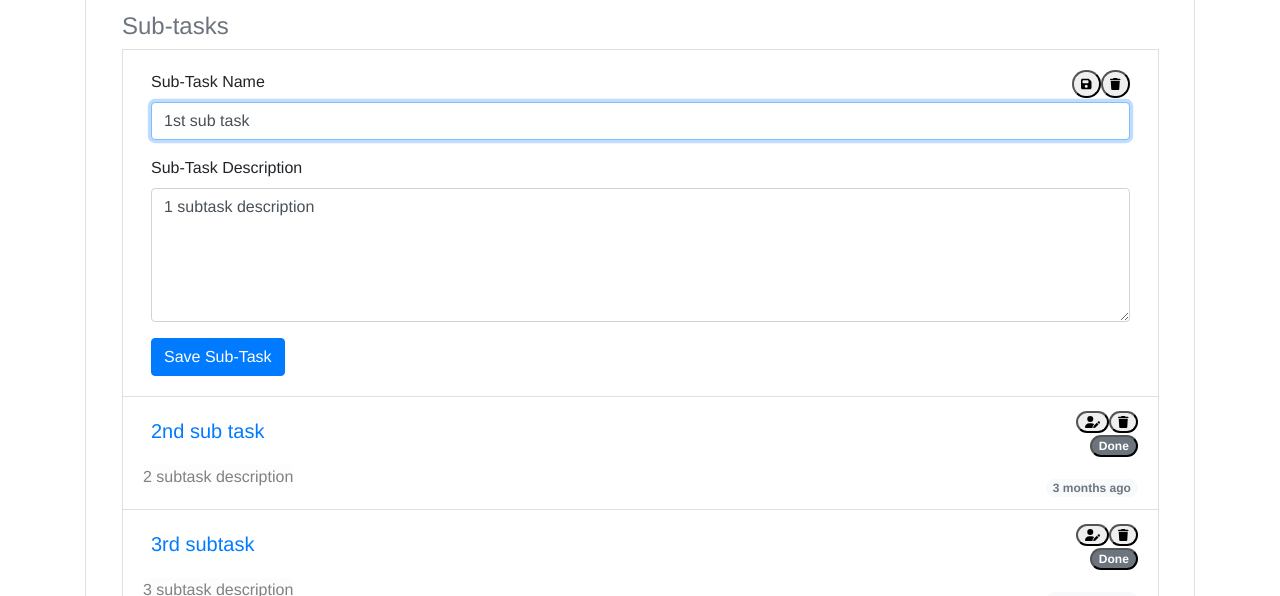
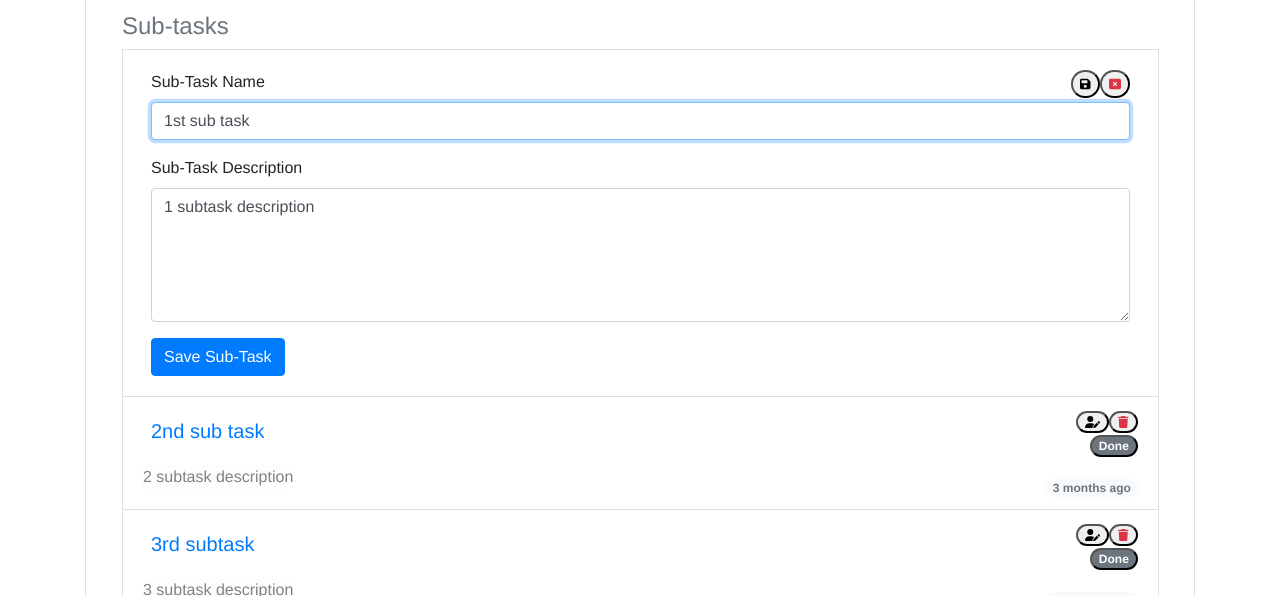
Before and after one commit to DiSalvio/goali_vue, a Vue app: page /goal/1/task/1 in a window 1280 px wide. Both pictures are taken after a click on the button 1092 px from the left and 265 px from the top of the page. Shown: the part 191-787 px from the top of the page. Built offline with nearby package versions, Linux system fonts and the light colour scheme.

Commit message:
Implement cancel editing using button or escape key

```diff
--- a/src/components/GoalEditor.vue
+++ b/src/components/GoalEditor.vue
@@ -1,10 +1,10 @@
 <template>
-  <form @submit.prevent="saveGoal" class="p-2">
+  <form @keyup.esc="cancelEdit" @submit.prevent="saveGoal" class="p-2">
     <div class="form-group">
       <div class="d-flex w-100">
         <label for="editName" class="mr-auto">Goal Name</label>
         <button type="submit" class="badge badge-pill mb-1"><font-awesome-icon icon="floppy-disk"/></button>
-        <button class="badge badge-pill mb-1"><font-awesome-icon icon="trash"/></button>
+        <button @click="cancelEdit" class="badge badge-pill mb-1 text-danger"><font-awesome-icon icon="rectangle-xmark"/></button>
       </div>
       <input v-model="editName" v-focus type="text" class="form-control">
     </div>
@@ -46,6 +46,9 @@ export default {
 
       this.$emit('saveEditedGoal', { editedGoal })
       this.$emit('finishEditingGoal', {})
+    },
+    cancelEdit () {
+      this.$emit('finishEditingGoal', {})
     }
   }
 }
--- a/src/components/GoalList.vue
+++ b/src/components/GoalList.vue
@@ -15,7 +15,7 @@
             <button @click="editGoal(goal.id)" class="badge badge-pill">
               <font-awesome-icon icon="user-pen"/>
             </button>
-            <button @click="removeGoal(goal)" class="badge badge-pill">
+            <button @click="removeGoal(goal)" class="badge badge-pill text-danger">
               <font-awesome-icon icon="trash"/>
             </button>
           </div>
--- a/src/components/SubTaskEditor.vue
+++ b/src/components/SubTaskEditor.vue
@@ -1,10 +1,14 @@
 <template>
-  <form @submit.prevent="saveSubTask" class="p-2">
+  <form @submit.prevent="saveSubTask" @keyup.esc="cancelEdit" class="p-2">
     <div class="form-group">
       <div class="d-flex w-100">
         <label for="editName" class="mr-auto">Sub-Task Name</label>
-        <button type="submit" class="badge badge-pill mb-1"><font-awesome-icon icon="floppy-disk"/></button>
-        <button class="badge badge-pill mb-1"><font-awesome-icon icon="trash"/></button>
+        <button type="submit" class="badge badge-pill mb-1">
+          <font-awesome-icon icon="floppy-disk"/>
+        </button>
+        <button @click="cancelEdit" class="badge badge-pill mb-1 text-danger">
+          <font-awesome-icon icon="rectangle-xmark"/>
+        </button>
       </div>
       <input v-model="editName" v-focus type="text" class="form-control">
     </div>
@@ -46,6 +50,9 @@ export default {
 
       this.$emit('saveEditedSubTask', { editedSubTask })
       this.$emit('finishEditingSubTask', {})
+    },
+    cancelEdit () {
+      this.$emit('finishEditingSubTask', {})
     }
   }
 }
--- a/src/components/SubTaskList.vue
+++ b/src/components/SubTaskList.vue
@@ -17,7 +17,7 @@
               <button @click="editSubTask(subTask.id)" class="badge badge-pill">
                 <font-awesome-icon icon="user-pen"/>
               </button>
-              <button class="badge badge-pill">
+              <button class="badge badge-pill text-danger">
                 <font-awesome-icon @click="removeSubTask(subTask)" icon="trash"/>
               </button>
             </div>
--- a/src/components/TaskEditor.vue
+++ b/src/components/TaskEditor.vue
@@ -1,10 +1,10 @@
 <template>
-  <form @submit.prevent="saveTask" class="p-2">
+  <form @keyup.esc="cancelEdit" @submit.prevent="saveTask" class="p-2">
     <div class="form-group">
       <div class="d-flex w-100">
         <label for="editName" class="mr-auto">Task Name</label>
         <button type="submit" class="badge badge-pill mb-1"><font-awesome-icon icon="floppy-disk"/></button>
-        <button class="badge badge-pill mb-1"><font-awesome-icon icon="trash"/></button>
+        <button @click="cancelEdit" class="badge badge-pill mb-1 text-danger"><font-awesome-icon icon="rectangle-xmark"/></button>
       </div>
       <input v-model="editName" v-focus type="text" class="form-control">
     </div>
@@ -46,6 +46,9 @@ export default {
 
       this.$emit('saveEditedTask', { editedTask })
       this.$emit('finishEditingTask', {})
+    },
+    cancelEdit () {
+      this.$emit('finishEditingTask', {})
     }
   }
 }
--- a/src/components/TaskList.vue
+++ b/src/components/TaskList.vue
@@ -16,7 +16,7 @@
               <button @click="editTask(task.id)" class="badge badge-pill">
                 <font-awesome-icon icon="user-pen"/>
               </button>
-              <button @click="removeTask(task)" class="badge badge-pill">
+              <button @click="removeTask(task)" class="badge badge-pill text-danger">
                 <font-awesome-icon icon="trash"/>
               </button>
             </div>
--- a/src/main.js
+++ b/src/main.js
@@ -2,10 +2,10 @@ import { createApp } from 'vue'
 import App from './App.vue'
 import router from '@/router/'
 import { library } from "@fortawesome/fontawesome-svg-core";
-import { faFloppyDisk, faUserPen, faTrash } from "@fortawesome/free-solid-svg-icons";
+import { faFloppyDisk, faUserPen, faTrash, faRectangleXmark } from "@fortawesome/free-solid-svg-icons";
 import { FontAwesomeIcon } from "@fortawesome/vue-fontawesome"
 
-library.add(faFloppyDisk, faUserPen, faTrash)
+library.add(faFloppyDisk, faUserPen, faTrash, faRectangleXmark)
 
 const goaliApp = createApp(App)
 const requireComponent = require.context("@/components", true, /App[A-Z]\w+\.vue$/)
--- a/src/views/PageHome.vue
+++ b/src/views/PageHome.vue
@@ -7,6 +7,7 @@
       @updateGoalCompletion="updateGoalCompletion"
       @updateGoalRemoval="updateGoalRemoval"
     />
+    <h1 v-else>No active goals were found, add new goals below</h1>
     <GoalAdd @addGoal="addGoal"/>
   </div>
 </template>
```
